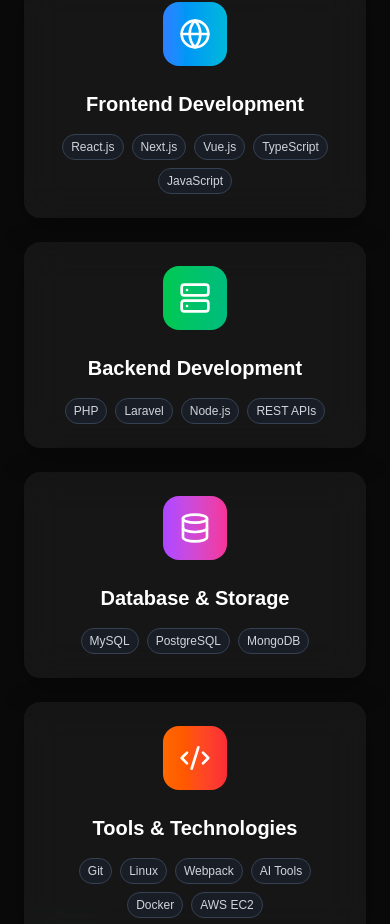
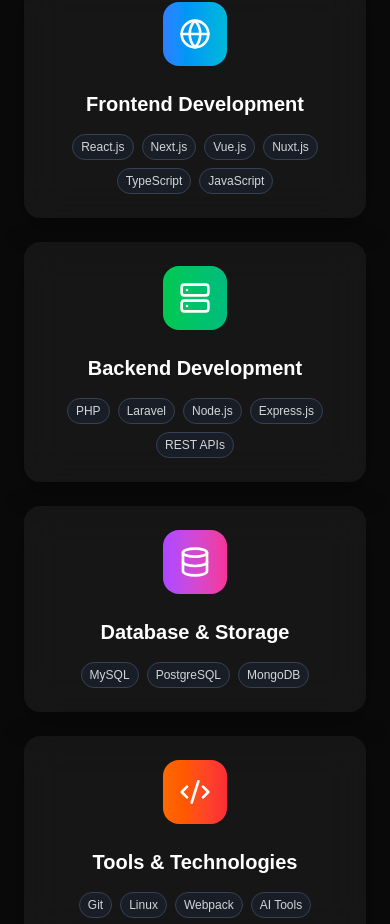
Before and after one commit to preyash009/Portfolio, a Next.js app: page / in a window 390 px wide. Shown: the part 2590-3514 px from the top of the page. Built offline with nearby package versions, Linux system fonts and the light colour scheme; a web font is replaced by a local one.

Commit message:
- Added new skill. - Solved icon issue on mobile view. - Solved project section heading issue on the mobile view.

```diff
--- a/src/components/Projects.tsx
+++ b/src/components/Projects.tsx
@@ -189,7 +189,7 @@ export default function Projects() {
   return (
     <section id="projects" className="py-20 pt-20 relative bg-black/30" ref={ref}>
       <div className="container mx-auto px-6">
-        <motion.div initial={{ opacity: 0, y: 30 }} animate={inView ? { opacity: 1, y: 0 } : {}} transition={{ duration: 0.8 }} className="text-center mb-16">
+        <motion.div initial={{ opacity: 0, y: 30 }} animate={{ opacity: 1, y: 0 }} transition={{ duration: 0.8 }} className="text-center mb-16">
           <h2 className="text-4xl md:text-5xl font-bold mb-4">
             My Recent <span className="text-gradient">Works</span>
           </h2>
--- a/src/components/Skills.tsx
+++ b/src/components/Skills.tsx
@@ -10,13 +10,13 @@ const skillCategories = [
   {
     title: "Frontend Development",
     icon: Globe,
-    skills: [ "React.js", "Next.js", "Vue.js", "TypeScript", "JavaScript" ],
+    skills: [ "React.js", "Next.js", "Vue.js", "Nuxt.js", "TypeScript", "JavaScript" ],
     color: "from-blue-500 to-cyan-500",
   },
   {
     title: "Backend Development",
     icon: Server,
-    skills: [ "PHP", "Laravel", "Node.js", "REST APIs" ],
+    skills: [ "PHP", "Laravel", "Node.js", "Express.js", "REST APIs" ],
     color: "from-green-500 to-emerald-500",
   },
   {
```
